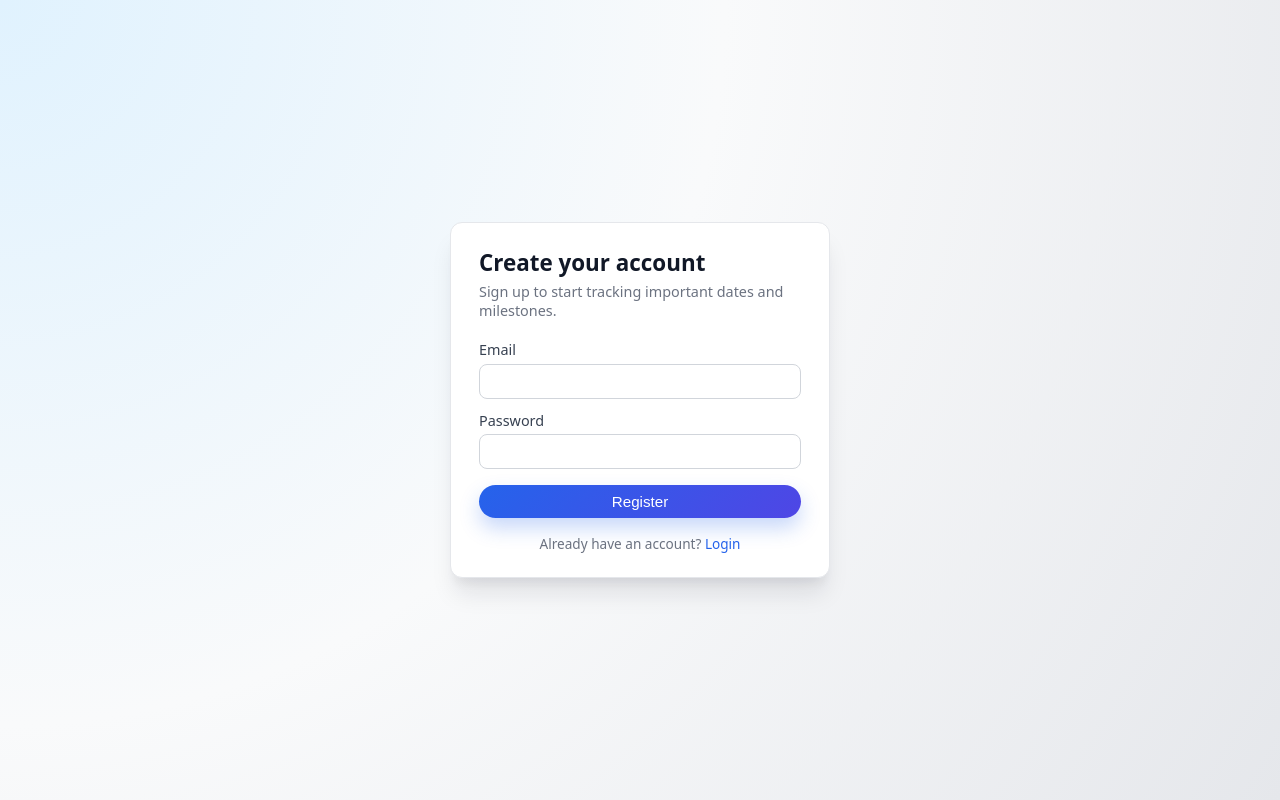
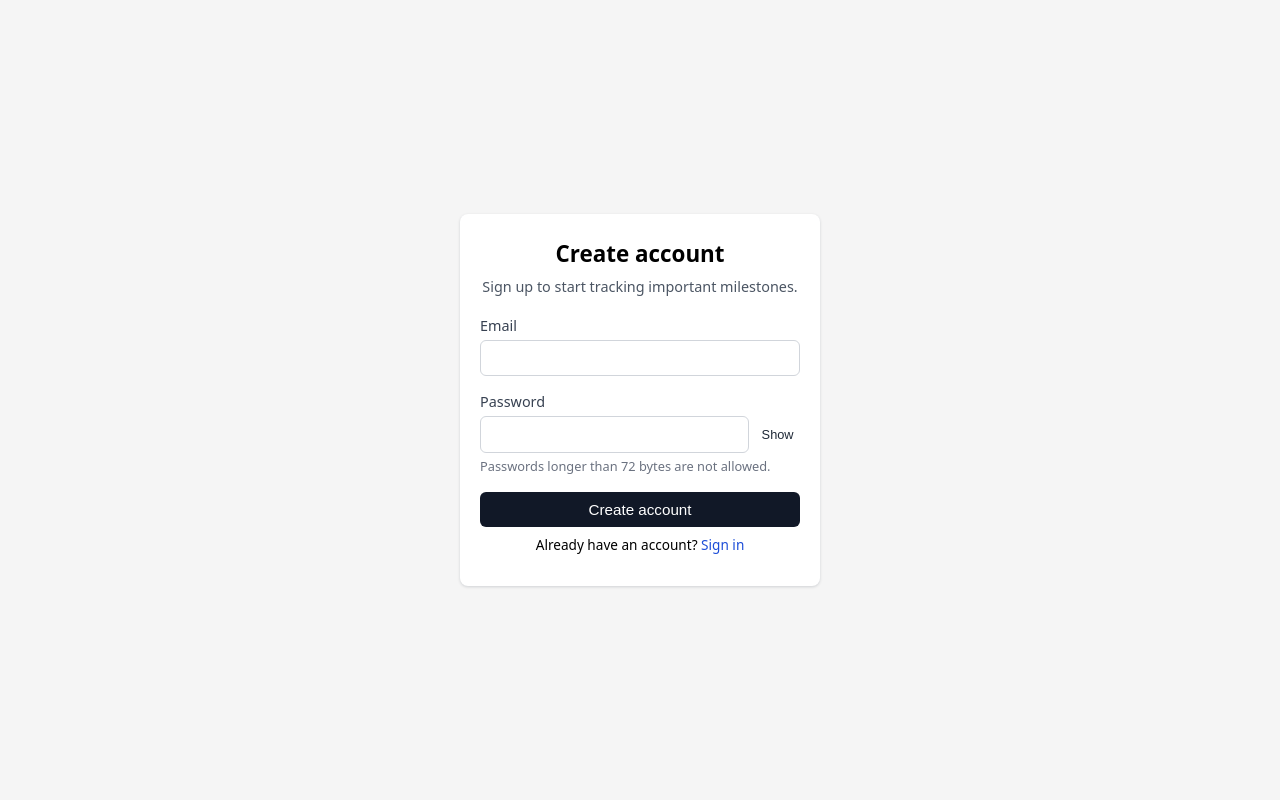
Before and after one commit to VickneshB/milestone_flask, a Flask app: page /register in a window 1280 px wide. Run offline with Flask 3, Linux system fonts and the light colour scheme.

Commit message:
fitting login and register pages and adding a show password button

```diff
--- a/templates/register.html
+++ b/templates/register.html
@@ -1,160 +1,252 @@
-<!doctype html>
+<!DOCTYPE html>
 <html lang="en">
 <head>
-    <meta charset="utf-8">
-    <title>Register – Milestone Events</title>
+  <meta charset="UTF-8" />
+  <title>Create Account – Milestone Events</title>
+  <meta name="viewport" content="width=device-width, initial-scale=1" />
   <style>
-      * { box-sizing: border-box; }
+    :root {
+      --page-bg: #f5f5f5;
+    }
+
+    html, body {
+      height: 100%;
+    }
+
     body {
       margin: 0;
-        min-height: 100vh;
+      font-family: system-ui, -apple-system, BlinkMacSystemFont, "Segoe UI",
+        sans-serif;
+      background: var(--page-bg);
       display: flex;
       align-items: center;
       justify-content: center;
-        font-family: system-ui, -apple-system, BlinkMacSystemFont, "Segoe UI", sans-serif;
-        background: radial-gradient(circle at top left, #e0f2fe 0, #f9fafb 48%, #e5e7eb 100%);
     }
+
+    .page-wrap {
+      width: 100%;
+      max-width: 400px;
+      padding: 1.5rem 1.25rem;
+      box-sizing: border-box;
+    }
+
     .card {
-        width: 100%;
-        max-width: 380px;
       background: #ffffff;
-        border-radius: 12px;
-        padding: 24px 28px;
-        box-shadow:
-          0 20px 25px -5px rgba(15, 23, 42, 0.1),
-          0 10px 10px -5px rgba(15, 23, 42, 0.06);
-        border: 1px solid #e5e7eb;
+      border-radius: 8px;
+      box-shadow: 0 1px 3px rgba(15, 23, 42, 0.16);
+      padding: 1.5rem 1.25rem 1.25rem;
     }
+
     h1 {
-        margin: 0 0 0.25rem 0;
+      margin: 0 0 0.5rem 0;
       font-size: 1.4rem;
-        color: #111827;
+      text-align: center;
     }
-      .subtitle {
+
+    p.subtitle {
       margin: 0 0 1.25rem 0;
       font-size: 0.9rem;
-        color: #6b7280;
+      color: #4b5563;
+      text-align: center;
     }
+
+    form {
+      margin: 0;
+    }
+
+    .field {
+      margin-bottom: 1rem;
+    }
+
     label {
       display: block;
-        margin-top: 0.75rem;
       font-size: 0.9rem;
-        font-weight: 500;
+      margin-bottom: 0.3rem;
       color: #374151;
     }
-      input {
-        margin-top: 0.3rem;
-        padding: 8px 10px;
+
+    input[type="email"],
+    input[type="password"] {
       width: 100%;
-        border-radius: 8px;
+      box-sizing: border-box;
+      padding: 0.55rem 0.6rem;
+      border-radius: 6px;
       border: 1px solid #d1d5db;
       font-size: 0.95rem;
-        transition: border-color 0.15s ease, box-shadow 0.15s ease;
     }
-      input:focus {
-        outline: none;
-        border-color: #2563eb;
-        box-shadow: 0 0 0 1px #2563eb20;
+
+    .password-row {
+      display: flex;
+      align-items: center;
+      gap: 0.4rem;
     }
-      button {
-        margin-top: 1rem;
+
+    .password-row input[type="password"],
+    .password-row input[type="text"] {
+      flex: 1;
+    }
+
+    .toggle-password {
+      border: none;
+      background: transparent;
+      font-size: 0.8rem;
+      color: #1f2937;
+      cursor: pointer;
+      padding: 0.2rem 0.4rem;
+      white-space: nowrap;
+    }
+
+    .hint {
+      font-size: 0.8rem;
+      color: #6b7280;
+      margin-top: 0.25rem;
+    }
+
+    .actions {
+      margin-top: 1.1rem;
+      display: flex;
+      flex-direction: column;
+      gap: 0.5rem;
+    }
+
+    button[type="submit"] {
       width: 100%;
-        padding: 8px 14px;
-        border-radius: 999px;
+      padding: 0.55rem 0.7rem;
+      border-radius: 6px;
       border: none;
+      background: #111827;
+      color: #ffffff;
+      font-size: 0.95rem;
       cursor: pointer;
-        font-size: 0.95rem;
-        font-weight: 500;
-        background: linear-gradient(135deg, #2563eb, #4f46e5);
-        color: #ffffff;
-        box-shadow: 0 10px 20px rgba(37, 99, 235, 0.25);
-        transition: transform 0.1s ease, box-shadow 0.1s ease, opacity 0.1s ease;
     }
-      button:hover {
-        transform: translateY(-1px);
-        box-shadow: 0 14px 24px rgba(37, 99, 235, 0.3);
+
+    button[type="submit"]:disabled {
+      opacity: 0.6;
+      cursor: default;
     }
-      button:active {
-        transform: translateY(0);
-        box-shadow: 0 6px 12px rgba(37, 99, 235, 0.25);
-      }
-      .error {
-        color: #b91c1c;
-        margin-top: 0.75rem;
-        font-size: 0.9rem;
-      }
-      .success {
-        color: #15803d;
-        margin-top: 0.75rem;
-        font-size: 0.9rem;
-      }
-      .footer {
-        margin-top: 1rem;
+
+    .link-row {
       font-size: 0.85rem;
-        color: #6b7280;
       text-align: center;
     }
-      .footer a {
-        color: #2563eb;
+
+    .link-row a {
+      color: #1d4ed8;
       text-decoration: none;
-        font-weight: 500;
     }
-      .footer a:hover {
-        text-decoration: underline;
+
+    .error {
+      margin-top: 0.75rem;
+      font-size: 0.85rem;
+      color: #b00020;
+      text-align: center;
+    }
+
+    .success {
+      margin-top: 0.75rem;
+      font-size: 0.85rem;
+      color: #0a7f3f;
+      text-align: center;
+    }
+
+    @media (min-height: 700px) {
+      .page-wrap {
+        padding-top: 2rem;
+        padding-bottom: 2rem;
+      }
     }
   </style>
 </head>
 <body>
+  <div class="page-wrap">
     <div class="card">
-      <h1>Create your account</h1>
-      <p class="subtitle">Sign up to start tracking important dates and milestones.</p>
+      <h1>Create account</h1>
+      <p class="subtitle">
+        Sign up to start tracking important milestones.
+      </p>
+      <form id="register-form">
+        <div class="field">
+          <label for="email">Email</label>
+          <input id="email" type="email" autocomplete="email" required />
+        </div>
 
-      <form id="register-form">
-        <label>Email
-          <input type="email" id="reg-email" required autocomplete="email">
-        </label>
-        <label>Password
-          <input type="password" id="reg-password" required autocomplete="new-password">
-        </label>
-        <button type="submit">Register</button>
+        <div class="field">
+          <label for="password">Password</label>
+          <div class="password-row">
+            <input
+              id="password"
+              type="password"
+              autocomplete="new-password"
+              required
+            />
+            <button type="button" id="toggle-password" class="toggle-password">
+              Show
+            </button>
+          </div>
+          <div class="hint">
+            Passwords longer than 72 bytes are not allowed.
+          </div>
+        </div>
+
+        <div class="actions">
+          <button type="submit" id="btn-register">Create account</button>
+          <div class="link-row">
+            Already have an account? <a href="/login">Sign in</a>
+          </div>
+        </div>
+
+        <div id="register-status" class="error"></div>
+        <div id="register-ok" class="success"></div>
       </form>
-
-      <div id="status" class="error"></div>
-      <div id="ok" class="success"></div>
-
-      <div class="footer">
-        Already have an account?
-        <a href="/login">Login</a>
     </div>
   </div>
 
   <script>
-      async function registerRequest(email, password) {
-        const res = await fetch("/auth/register", {
+    const form = document.getElementById("register-form");
+    const emailInput = document.getElementById("email");
+    const passwordInput = document.getElementById("password");
+    const statusEl = document.getElementById("register-status");
+    const okEl = document.getElementById("register-ok");
+    const btnRegister = document.getElementById("btn-register");
+    const toggleBtn = document.getElementById("toggle-password");
+
+    toggleBtn.addEventListener("click", () => {
+      const isPassword = passwordInput.type === "password";
+      passwordInput.type = isPassword ? "text" : "password";
+      toggleBtn.textContent = isPassword ? "Hide" : "Show";
+    });
+
+    form.addEventListener("submit", async (e) => {
+      e.preventDefault();
+      statusEl.textContent = "";
+      okEl.textContent = "";
+      btnRegister.disabled = true;
+
+      const email = emailInput.value.trim();
+      const password = passwordInput.value;
+
+      try {
+        const resp = await fetch("/auth/register", {
           method: "POST",
           headers: { "Content-Type": "application/json" },
-          body: JSON.stringify({ email, password })
+          body: JSON.stringify({ email, password }),
         });
-        const data = await res.json();
-        if (!res.ok) {
-          throw new Error(data.detail || res.statusText);
-        }
-        return data;
+
+        const data = await resp.json();
+        if (!resp.ok) {
+          const msg = data && data.detail ? data.detail : "Registration failed.";
+          statusEl.textContent = msg;
+          btnRegister.disabled = false;
+          return;
         }
 
-      document.getElementById("register-form").addEventListener("submit", async (e) => {
-        e.preventDefault();
-        const email = document.getElementById("reg-email").value.trim();
-        const password = document.getElementById("reg-password").value;
-        const status = document.getElementById("status");
-        const ok = document.getElementById("ok");
-        status.textContent = "";
-        ok.textContent = "";
-        try {
-          await registerRequest(email, password);
-          ok.textContent = "Registered successfully. You can login now.";
+        okEl.textContent = "Account created. Redirecting to login…";
+        setTimeout(() => {
+          window.location.href = "/login";
+        }, 800);
       } catch (err) {
-          status.textContent = err.message;
+        statusEl.textContent = "Network error creating account.";
+        btnRegister.disabled = false;
       }
     });
   </script>
```
Also changed, not shown: templates/login.html (+169 -133 lines). Lines whose indentation alone changed are shown as unchanged.
